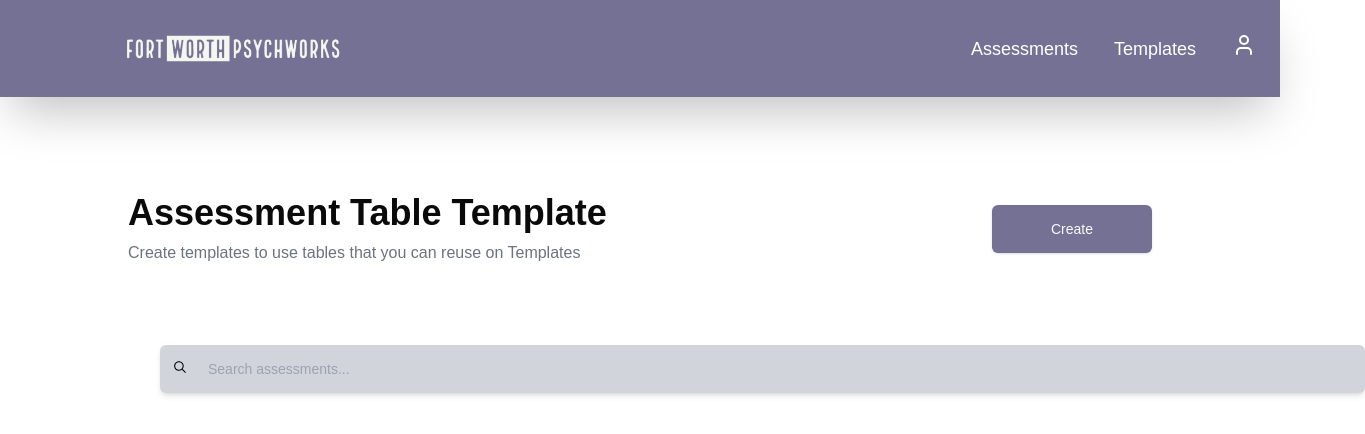
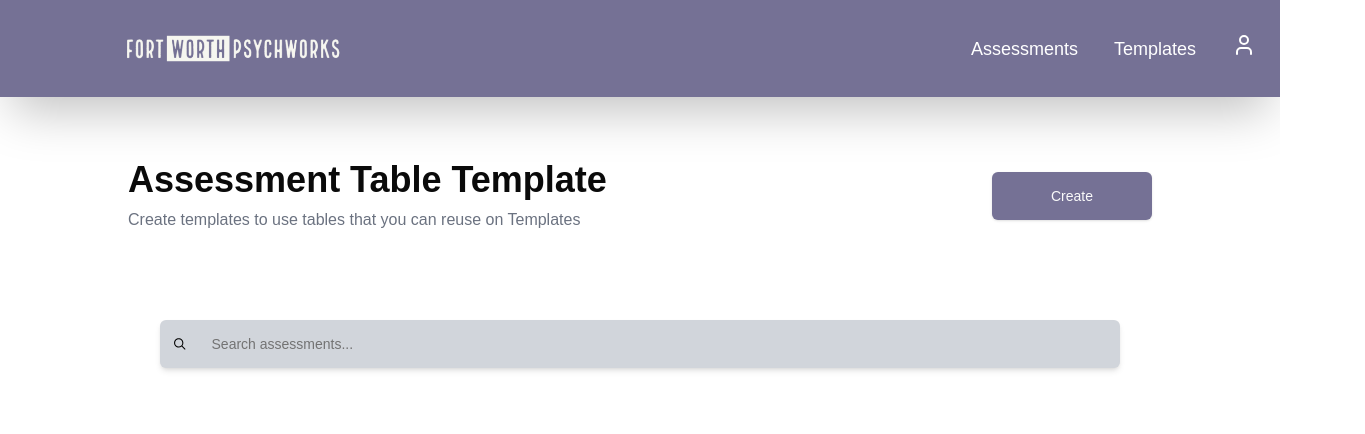
Before and after one commit to Psych-Works/PsychWorks, a Next.js app in the folder psycworks/: page /assessments in a window 1280 px wide. Shown: the top 434 px of the page, 1365 px wide, since content can reach past the window. Built offline with nearby package versions, Linux system fonts and the light colour scheme.

Commit message:
Feat: added search bar component, added it to assessments page.

```diff
--- a/psycworks/app/(main)/assessments/page.tsx
+++ b/psycworks/app/(main)/assessments/page.tsx
@@ -1,18 +1,18 @@
 import { Button } from "@/components/ui/button"
-import { SearchBar } from "@/components/searchbar/searchbar"
+import { SearchBar } from "@/components/searchbar/search-bar"
 
 export default function AssessmentsPage() {
   return (
     <div className="space-y-20">
-      <div className="px-[10%] pt-24 relative flex justify-between items-center">
+      <div className="absolute left-[10%] right-[10%] top-40 flex justify-between items-center">
         <div>
           <h1 className="text-4xl font-bold">Assessment Table Template</h1>
           <p className="text-gray-500 mt-2">Create templates to use tables that you can reuse on Templates</p>
         </div>
         <Button className="w-40 h-12">Create</Button>
       </div>
-      <div className="w-full px-40">
-        <SearchBar placeholder="Search assessments..." className="w-[500%]" />
+      <div className="absolute left-40 right-40 top-60">
+        <SearchBar placeholder="Search assessments..." className="w-full" />
       </div>
     </div>
   );
--- /dev/null
+++ b/psycworks/components/searchbar/search-bar.tsx
@@ -0,0 +1,24 @@
+"use client"
+
+import { Input } from "@/components/ui/input"
+import { MagnifyingGlassIcon } from "@radix-ui/react-icons"
+
+interface SearchBarProps {
+    placeholder?: string
+    className?: string
+    onChange?: (value: string) => void
+}
+
+export function SearchBar({ placeholder = "Search...", className, onChange }: SearchBarProps) {
+    return (
+        <div className={`flex gap-3 w-full px-3 bg-gray-300 rounded-md shadow-md ${className}`}>
+            <MagnifyingGlassIcon className="h-4 w-4 text-black my-auto" />
+            <Input
+                type="search"
+                placeholder={placeholder}
+                className="h-12 w-full border-0 outline-none bg-transparent shadow-none focus:ring-0 focus-visible:ring-0 focus-visible:ring-offset-0"
+                onChange={(e) => onChange?.(e.target.value)}
+            />
+        </div>
+    )
+}
--- a/psycworks/components/searchbar/searchbar.tsx
+++ /dev/null
@@ -1,37 +0,0 @@
-"use client"
-
-import { Input } from "@/components/ui/input"
-import { MagnifyingGlassIcon } from "@radix-ui/react-icons"
-import {
-  NavigationMenu,
-  NavigationMenuContent,
-  NavigationMenuItem,
-  NavigationMenuList,
-} from "@/components/ui/navigation-menu"
-
-interface SearchBarProps {
-  placeholder?: string
-  className?: string
-  onChange?: (value: string) => void
-}
-
-export function SearchBar({ placeholder = "Search...", className, onChange }: SearchBarProps) {
-  return (
-    <NavigationMenu className="w-full">
-      <NavigationMenuList className="w-full">
-        <NavigationMenuItem className="w-full">
-          <div className="relative w-full">
-            <MagnifyingGlassIcon className="absolute left-3 top-3.5 h-4 w-4 text-black z-10" />
-            <Input
-              type="search"
-              placeholder={placeholder}
-              className={`pl-12 h-12 w-full bg-gray-300 text-black placeholder:text-grey/70 border-none shadow-md
-                focus:ring-2 focus:ring-black/20 ${className}`}
-              onChange={(e) => onChange?.(e.target.value)}
-            />
-          </div>
-        </NavigationMenuItem>
-      </NavigationMenuList>
-    </NavigationMenu>
-  )
-}
```
